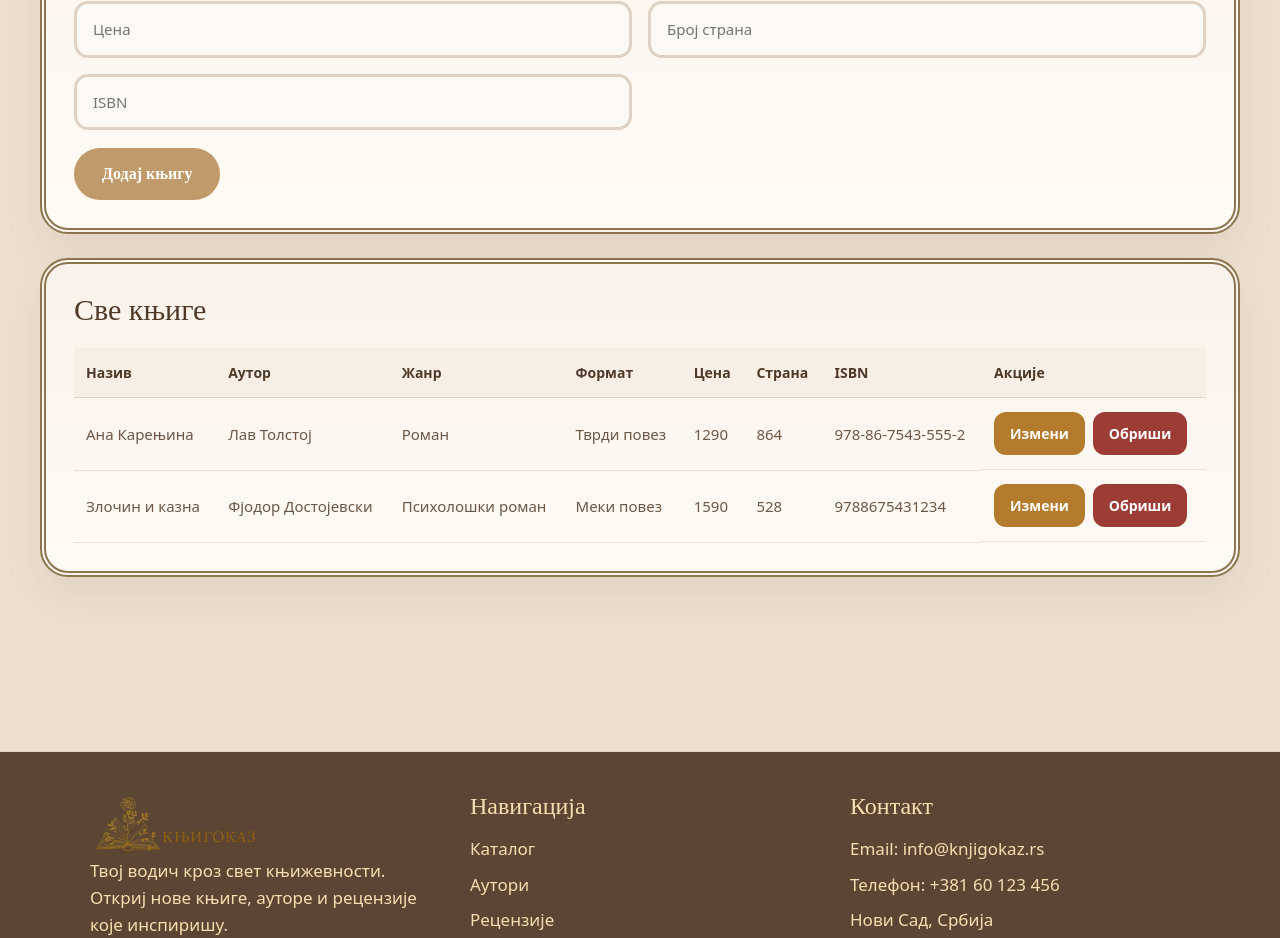
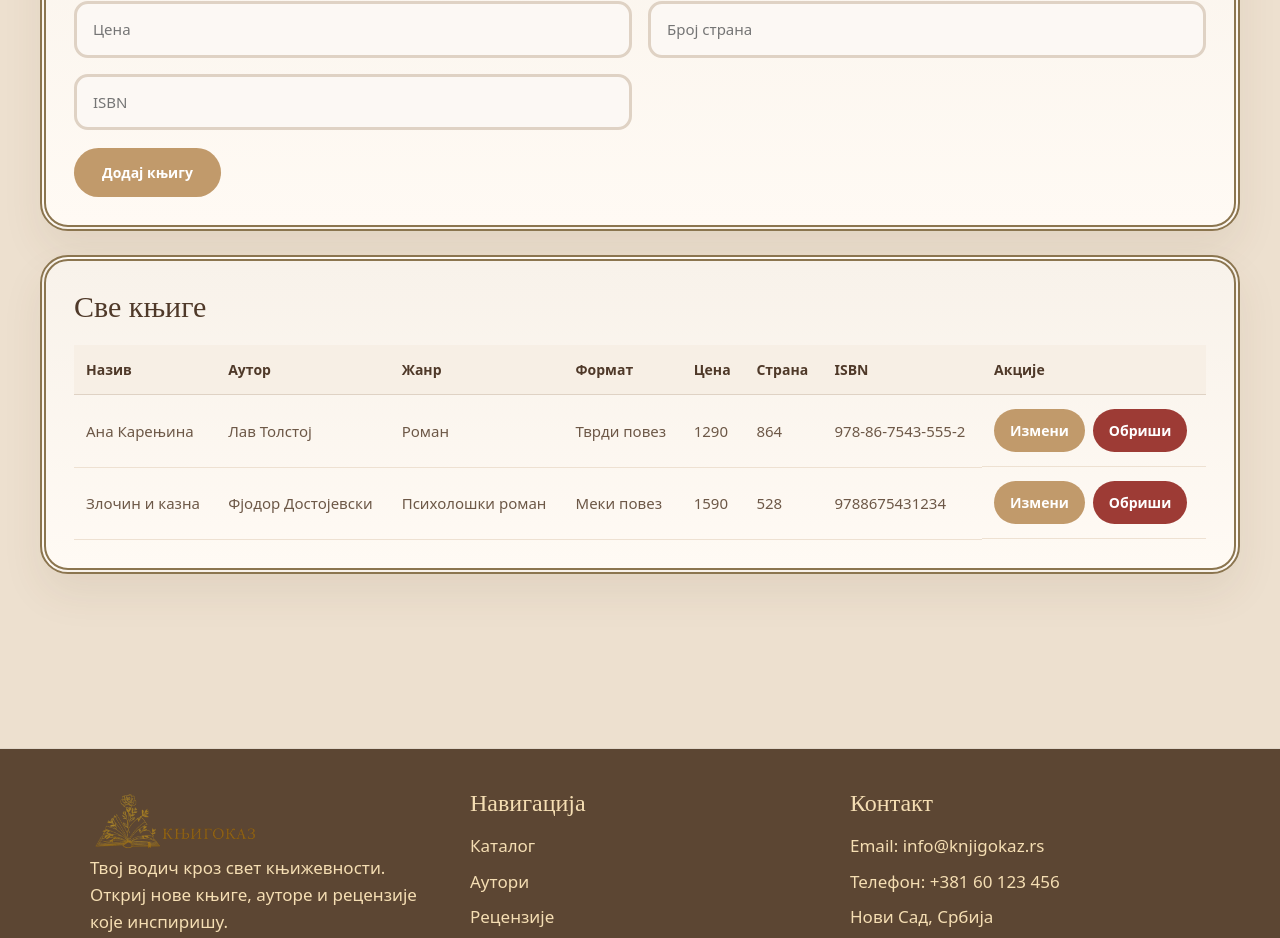
Before and after one commit to anastasijabroceta/book-review-web-app, a React (Vite) app in the folder recenzije_knjiga/: page /admin in a window 1280 px wide. Shown: the part 841-1779 px from the top of the page. Built offline with nearby package versions, Linux system fonts and the light colour scheme.

Commit message:
changing button color and style on admin page

```diff
--- a/recenzije_knjiga/src/components/ScrollReveal.jsx
+++ b/recenzije_knjiga/src/components/ScrollReveal.jsx
@@ -16,7 +16,7 @@ function ScrollReveal({ children, className = "", delay = 0 }) {
         }
       },
       {
-        threshold: 0.18,
+        threshold: 0.18, //kada je 18% elementa vidljivo → pokreni animaciju
       }
     );
 
--- a/recenzije_knjiga/src/pages/AdminBooks.css
+++ b/recenzije_knjiga/src/pages/AdminBooks.css
@@ -19,6 +19,7 @@
   margin-bottom: 24px;
 }
 
+
 .admin-books-form-card h2,
 .admin-books-table-card h2 {
   margin: 0 0 20px;
@@ -37,6 +38,7 @@
   display: grid;
   grid-template-columns: repeat(2, 1fr);
   gap: 16px;
+
 }
 
 .form-grid input {
@@ -48,7 +50,12 @@
   color: #5f4632;
   font-size: 15px;
   outline: none;
+
 }
+.form-grid :focus{transform: scale(1.03);
+
+  box-shadow: 0 0 0 4px rgba(180, 123, 44, 0.18);
+  background: #fffdf9;}
 
 .form-error {
   margin: 0;
@@ -68,7 +75,7 @@
 .edit-btn,
 .delete-btn {
   border: none;
-  border-radius: 12px;
+  border-radius: 30px;
   padding: 11px 16px;
   font-size: 14px;
   font-weight: 700;
@@ -78,7 +85,7 @@
 
 .save-btn,
 .edit-btn {
-  background: #b47b2c;
+  background: #c19a6b;
   color: #fff;
 }
 
@@ -212,7 +219,7 @@
 .featured-more-btn-admin {
   border: none;
   border-radius: 999px;
-  background: #c19a6b; /* Tvoja boja sa slike */
+  background: #c19a6b;
   color: white;
   padding: 14px 28px;
   cursor: pointer;
@@ -220,7 +227,8 @@
   transition: 0.25s ease;
   display: inline-block;
   text-decoration: none;
-  font-family: "Merriweather", serif;
+  font-size: 14px;
+  font-weight: 700;
 }
 
 .featured-more-btn-admin:hover {
--- a/recenzije_knjiga/src/pages/BookDetails.css
+++ b/recenzije_knjiga/src/pages/BookDetails.css
@@ -10,6 +10,7 @@
 .book-details-wrapper {
   width: min(1180px, 100%);
   margin: 0 auto;
+  margin-top: 40px;
 
 
 
```
